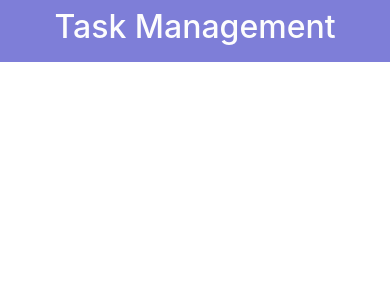
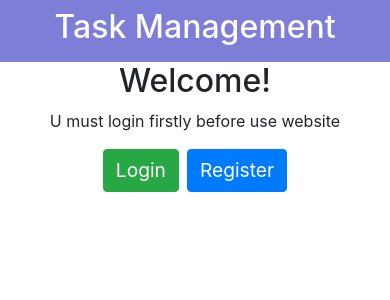
Before and after one commit to chinguyen98/task-management-gui, a React (Create React App) app: page / in a window 390 px wide. Shown: the top 300 px of the page. Built offline with nearby package versions, Linux system fonts and the light colour scheme.

Commit message:
Home Page

```diff
--- a/src/App.js
+++ b/src/App.js
@@ -1,12 +1,18 @@
 import React from 'react';
-import { BrowserRouter } from 'react-router-dom';
+import { BrowserRouter, Switch, Route } from 'react-router-dom';
 import Header from './components/Header';
+import HomePage from './pages/home';
 
 function App() {
   return (
     <div className="App">
       <BrowserRouter>
         <Header />
+        <Switch>
+          <Route exact path='/' component={HomePage}>
+
+          </Route>
+        </Switch>
       </BrowserRouter>
     </div>
   );
--- /dev/null
+++ b/src/pages/home/homepage.scss
@@ -0,0 +1,100 @@
+.homepage{
+  h3{
+    font-size: 4rem;
+  }
+
+  p{
+    font-size: 2rem;
+  }
+
+  &__btn-container{
+    display: flex;
+    justify-content: center;
+
+    button{
+      font-size: 1.2rem;
+    }
+  }
+}
+
+/*
+  ##Device = Desktops
+  ##Screen = 1281px to higher resolution desktops
+*/
+
+@media (min-width: 1281px) {
+  .homepage{
+    h3{
+      font-size: 4rem;
+    }
+    p{
+      font-size: 2rem;
+    }
+  }
+}
+
+/*
+  ##Device = Laptops, Desktops
+  ##Screen = B/w 1025px to 1280px
+*/
+
+@media (min-width: 1025px) and (max-width: 1280px) {
+
+}
+
+/*
+  ##Device = Tablets, Ipads (portrait)
+  ##Screen = B/w 768px to 1024px
+*/
+
+@media (min-width: 768px) and (max-width: 1024px) {
+  .homepage{
+    h3{
+      font-size: 3rem;
+    }
+    p{
+      font-size: 2rem;
+    }
+  }
+}
+
+/*
+  ##Device = Tablets, Ipads (landscape)
+  ##Screen = B/w 768px to 1024px
+*/
+
+@media (min-width: 768px) and (max-width: 1024px) and (orientation: landscape) {
+
+}
+
+/*
+  ##Device = Low Resolution Tablets, Mobiles (Landscape)
+  ##Screen = B/w 481px to 767px
+*/
+
+@media (min-width: 481px) and (max-width: 767px) {
+  .homepage{
+    h3{
+      font-size: 2rem;
+    }
+    p{
+      font-size: 1rem;
+    }
+  }
+}
+
+/*
+  ##Device = Most of the Smartphones Mobiles (Portrait)
+  ##Screen = B/w 320px to 479px
+*/
+
+@media (min-width: 320px) and (max-width: 480px) {
+  .homepage{
+    h3{
+      font-size: 2rem;
+    }
+    p{
+      font-size: 1rem;
+    }
+  }
+}
--- /dev/null
+++ b/src/pages/home/index.jsx
@@ -0,0 +1,22 @@
+import React from 'react';
+import { Container } from 'reactstrap';
+import './homepage.scss';
+
+HomePage.propTypes = {}
+
+function HomePage() {
+  return (
+    <div className='homepage'>
+      <Container className='text-center'>
+        <h3>Welcome!</h3>
+        <p>U must login firstly before use website</p>
+        <div className='homepage__btn-container'>
+          <button className='btn btn-success mr-1'>Login</button>
+          <button className='btn btn-primary ml-1'>Register</button>
+        </div>
+      </Container>
+    </div>
+  )
+}
+
+export default HomePage;
```
